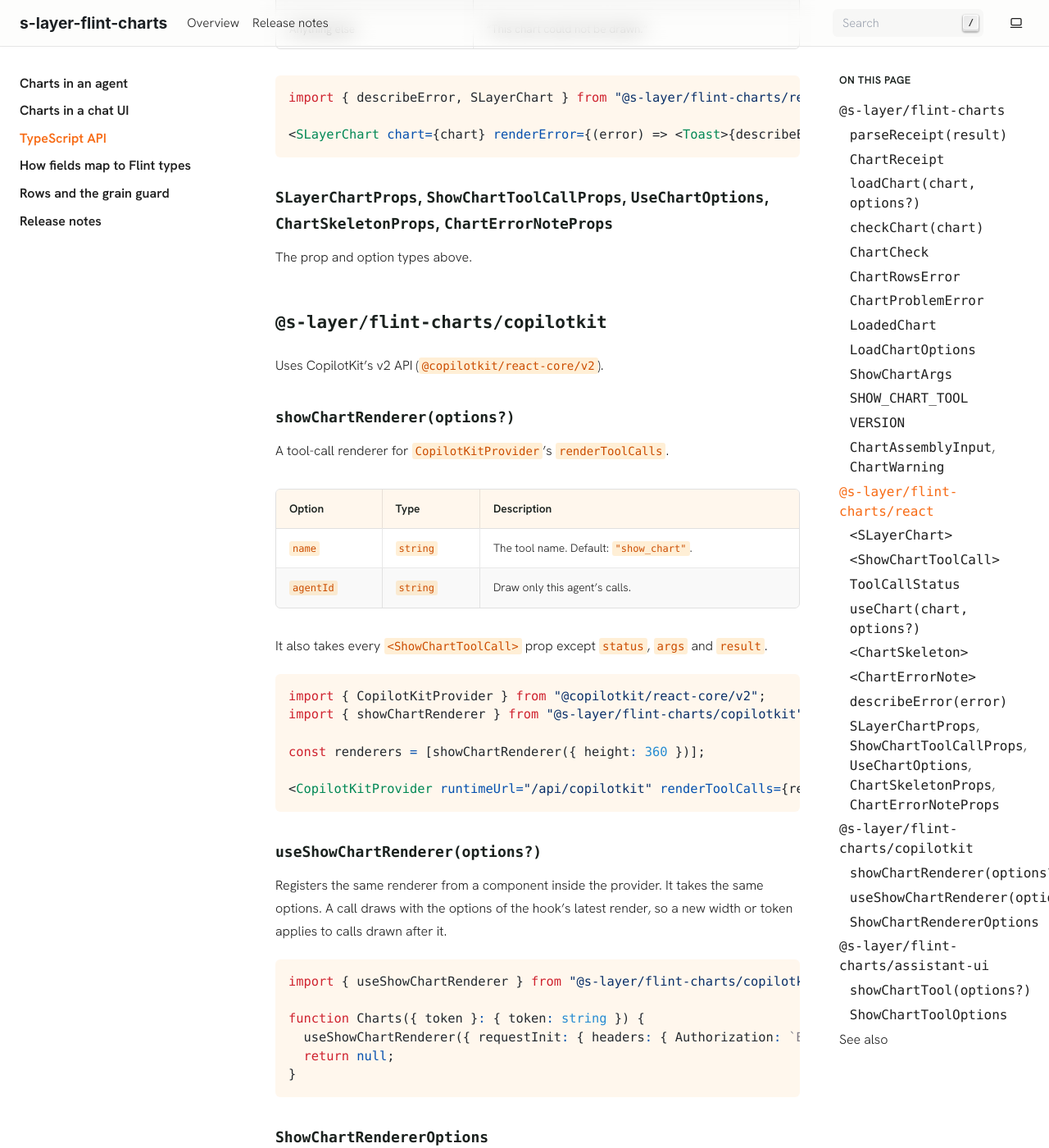
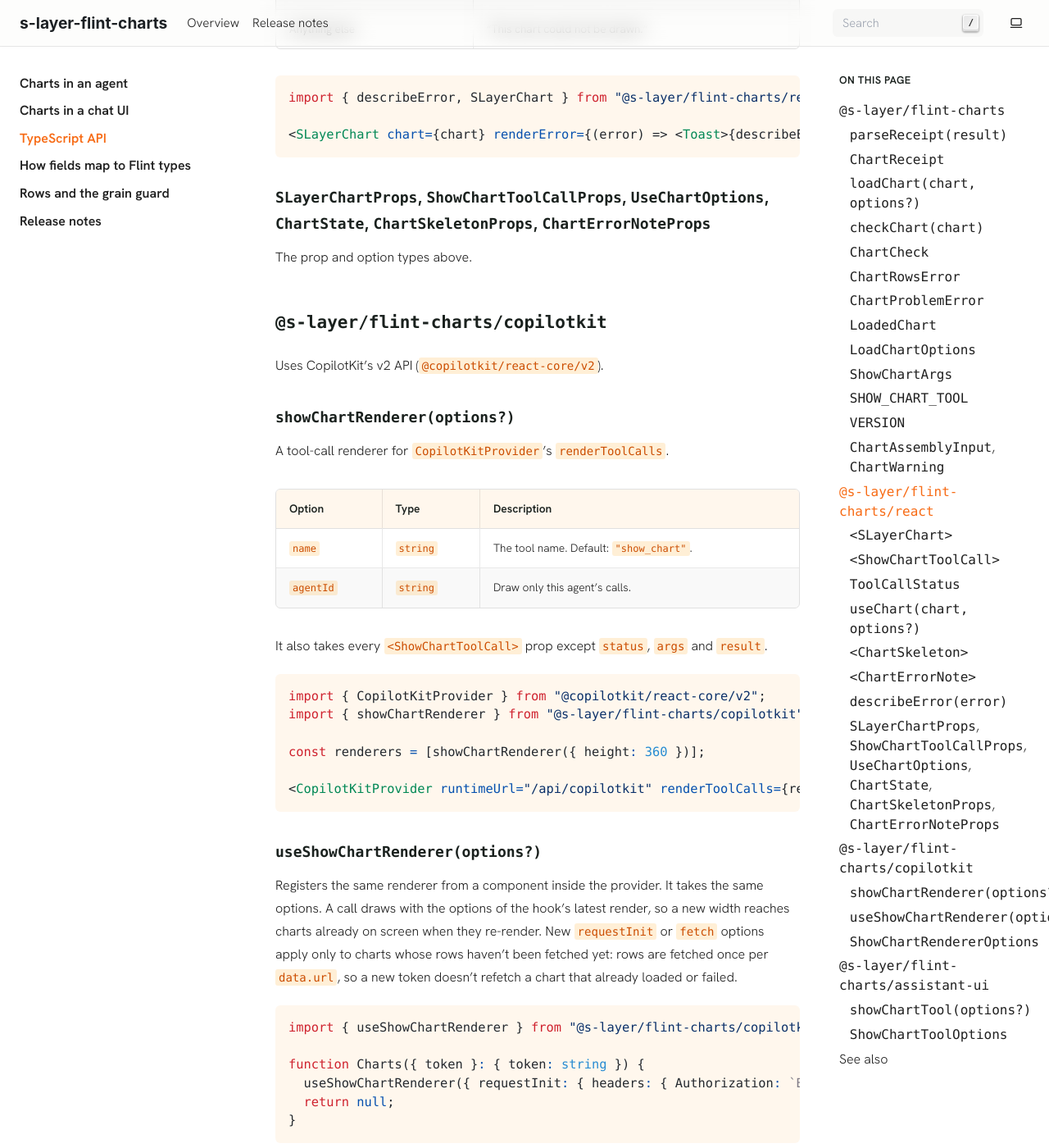
Before and after one commit to s-layer/flint-charts, a Sphinx documentation site: the page built from docs/typescript.md, in a window 1280 px wide and 1400 px high, scrolled down 7772 px. Shown: the whole window at 82% size. Built offline with Sphinx 7.4.7, drawn with Linux system fonts in a browser that asks for light colours; some web fonts are replaced; pages that are not in the unit, such as notebooks, are missing from menus; some of the changed text lies outside the part shown.

Commit message:
docs: say what keeps a session alive, when new rows options apply, and list ChartState
Co-Authored-By: Claude Opus 5.5 (1M context) <noreply@anthropic.com>
Claude-Session: https://claude.ai/code/session_014GBZqToZPRwmnCdgJwTCKC

````diff
--- a/docs/typescript.md
+++ b/docs/typescript.md
@@ -257,7 +257,7 @@ import { describeError, SLayerChart } from "@s-layer/flint-charts/react";
 <SLayerChart chart={chart} renderError={(error) => <Toast>{describeError(error)}</Toast>} />;
 ```
 
-### `SLayerChartProps`, `ShowChartToolCallProps`, `UseChartOptions`, `ChartSkeletonProps`, `ChartErrorNoteProps`
+### `SLayerChartProps`, `ShowChartToolCallProps`, `UseChartOptions`, `ChartState`, `ChartSkeletonProps`, `ChartErrorNoteProps`
 
 The prop and option types above.
 
@@ -288,8 +288,10 @@ const renderers = [showChartRenderer({ height: 360 })];
 ### `useShowChartRenderer(options?)`
 
 Registers the same renderer from a component inside the provider. It takes the same
-options. A call draws with the options of the hook's latest render, so a new width or token
-applies to calls drawn after it.
+options. A call draws with the options of the hook's latest render, so a new width reaches
+charts already on screen when they re-render. New `requestInit` or `fetch` options apply only
+to charts whose rows haven't been fetched yet: rows are fetched once per `data.url`, so a new
+token doesn't refetch a chart that already loaded or failed.
 
 ```tsx
 import { useShowChartRenderer } from "@s-layer/flint-charts/copilotkit";
````
Also changed, not shown: other parts of docs/typescript.md (+1 -1 lines), docs/agents.md (+5 -3 lines), docs/chat-ui.md (+3 -1 lines).
